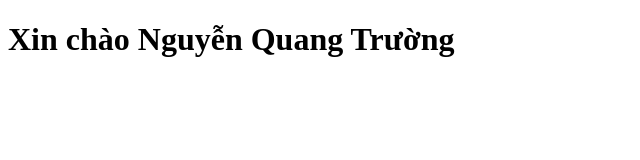
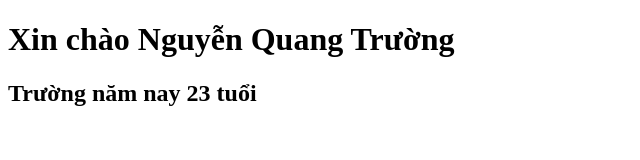
Before and after one commit to QuangTruong269/Du-an-4, a plain HTML site: page index.html in a window 1280 px wide. Shown: the whole page, without its empty margins (0-640 px from the left). Drawn offline with Linux system fonts and the light colour scheme.

Commit message:
Sửa đổi lần 1

```diff
--- a/index.html
+++ b/index.html
@@ -7,5 +7,6 @@
 </head>
 <body>
     <h1>Xin chào Nguyễn Quang Trường</h1>
+    <h2>Trường năm nay 23 tuổi</h2>
 </body>
 </html>
```
